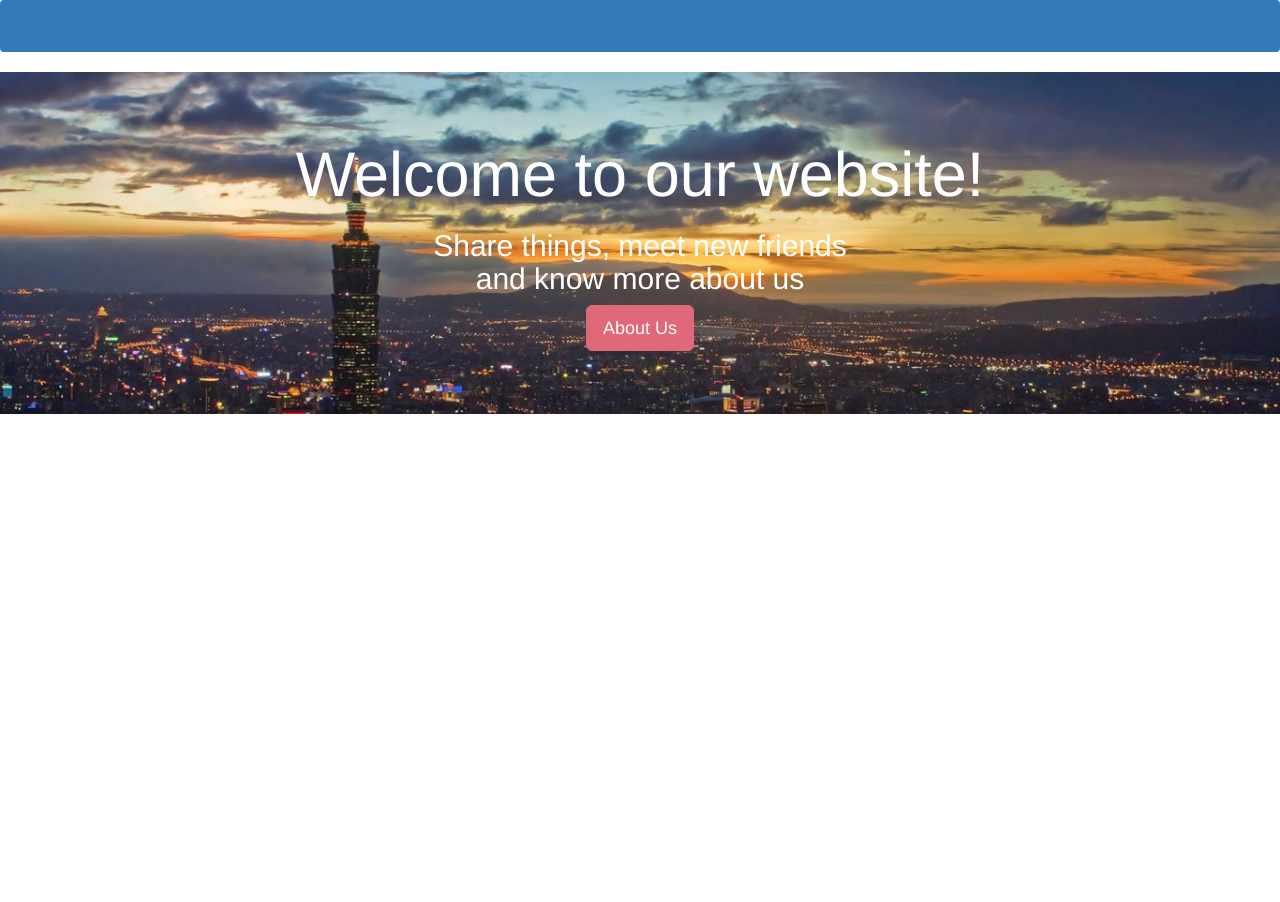
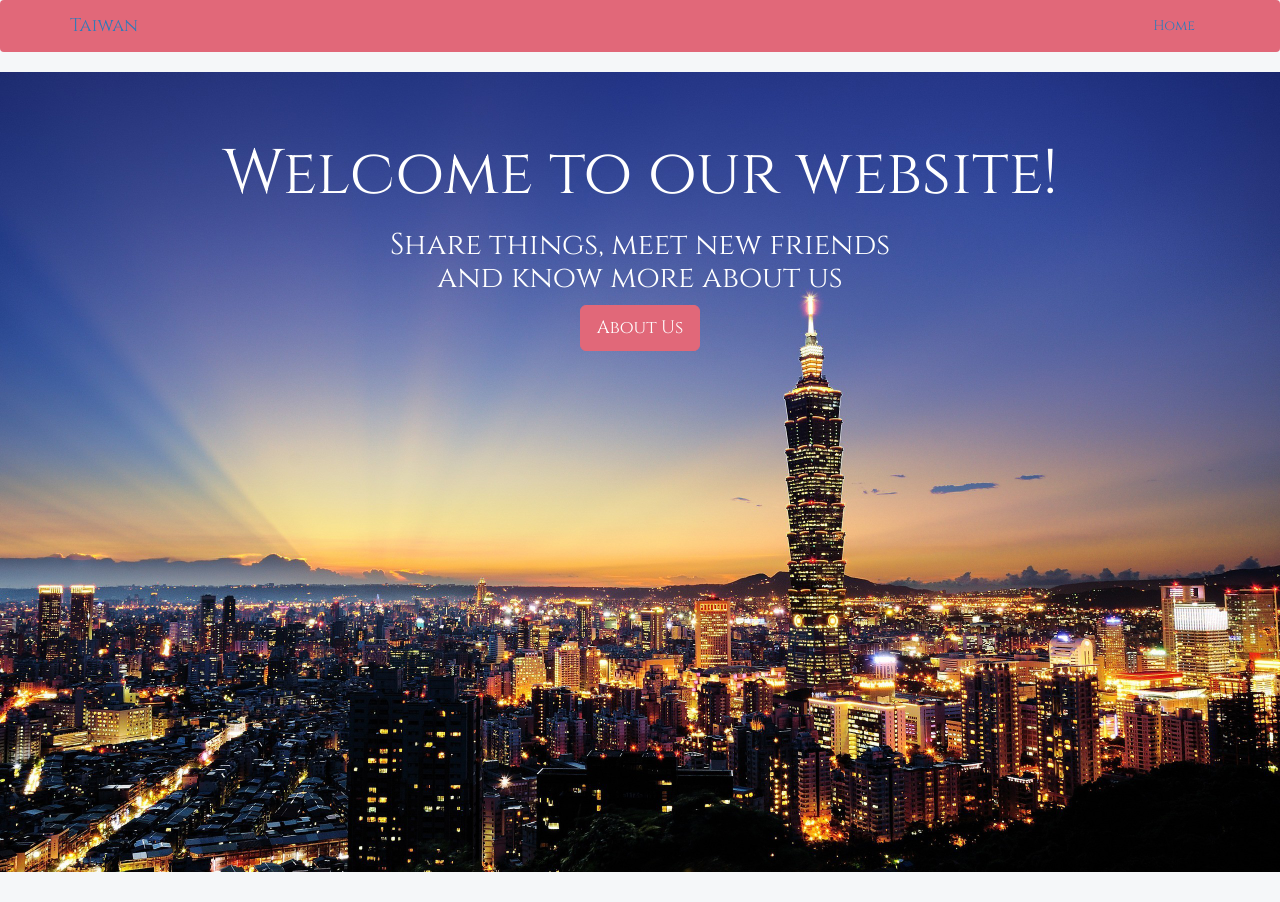
Before and after one commit to UOBTWS/UOBTWS.github.io, a plain HTML site: page index.html in a window 1280 px wide. Before the commit the page ends 800 px from the top, so only its background shows below. Drawn offline with nearby package versions, Linux system fonts and the light colour scheme; files whose address does not match are found by name; a web font is replaced by a local one.

Commit message:
Add files via upload

```diff
--- a/index.html
+++ b/index.html
@@ -6,7 +6,7 @@
 
 	<link href="https://fonts.googleapis.com/css?family=Cinzel|Open+Sans+Condensed:300|Rozha+One" rel="stylesheet">
 
-	<link rel="stylesheet" type="text/css" href="profile.css">
+	<link rel="stylesheet" type="text/css" href="index.css">
 
 </head>
 
@@ -18,7 +18,7 @@
         <a class="navbar-brand">Taiwan</a>
         <ul class="nav navbar-nav pull-right">
           <li class="nav-item active">
-            <a class="nav-link" href="file:///Users/Apple/Desktop/CodeAtUni/website3/index.html">Home</a>
+            <a class="nav-link" href="file:///Users/Apple/Desktop/CodeAtUni/website3/home.html">Home</a>
           </li>
         </ul>
       </div>
@@ -34,7 +34,7 @@
               	Share things, meet new friends<br>and know more about us
             </h2>
             <p class="lead">
-              <a class="btn btn-primary btn-lg" href="file:///Users/Apple/Desktop/CodeAtUni/website3/index.html">About Us</a>
+              <a class="btn btn-primary btn-lg" href="file:///Users/Apple/Desktop/CodeAtUni/website3/home.html">About Us</a>
             </p>
           </div>
         </div>
```
Also changed, not shown: home.html (+1 -1 lines).
